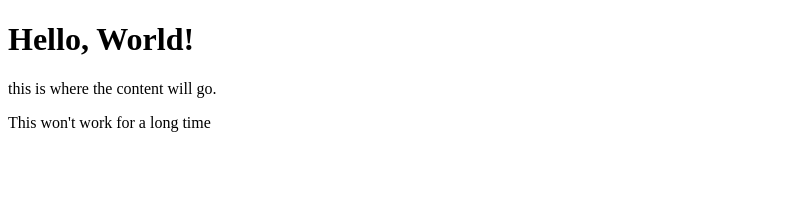
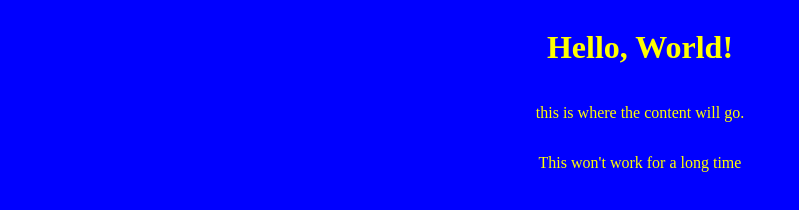
Before and after one commit to Asherpayn/Sunwatch, a plain HTML site: page index.html in a window 1280 px wide. Shown: the whole page, without its empty margins (0-799 px from the left). Drawn offline with Linux system fonts and the light colour scheme.

Commit message:
fixed uop some annoying issues i couldnt be bothered to sort out. also added to the readme

```diff
--- a/CSS/Style.css
+++ b/CSS/Style.css
@@ -1,4 +1,8 @@
 body {
     background-color: blue;
     color: yellow;
+    display: flex;
+    justify-content: center;
+    align-items: center;
+    flex-direction: column;
 }
--- a/index.html
+++ b/index.html
@@ -2,8 +2,9 @@
 <html>
     <head>
         <title>Sunwatch</title>
-        <link rel="stylesheet" href="/CSS/styles.css" />
-        <link rel="script" href="/JS/script.js" />
+        <meta name="viewport" content="width=device-width, initial-scale=1.0" />
+        <link rel="stylesheet" href="/CSS/Style.css" />
+        <link rel="script" href="/JS/Script.js" />
     </head>
     <body>
         <h1>Hello, World!</h1>
```
Also changed, not shown: 1 other file.
